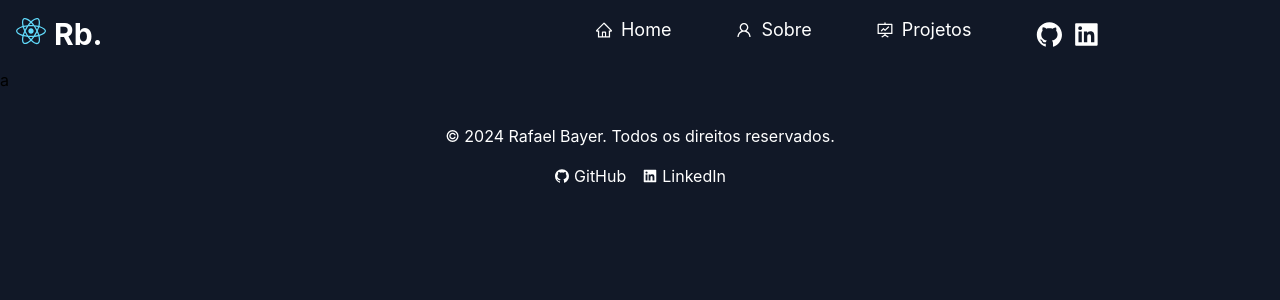
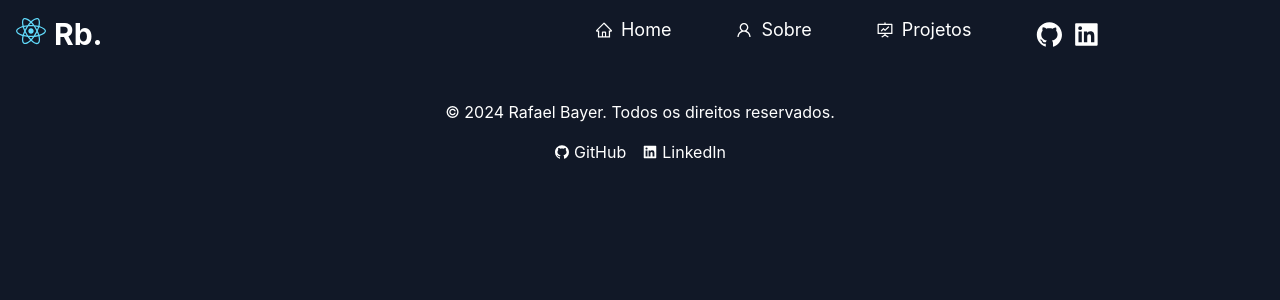
Before and after one commit to rafaelBayer/portifolio, a React (Create React App) app: page / in a window 1280 px wide. Shown: the top 300 px of the page. Built offline with nearby package versions, Linux system fonts and the light colour scheme.

Commit message:
Adicionado imagem da home

```diff
--- a/src/screens/Home.jsx
+++ b/src/screens/Home.jsx
@@ -1,12 +1,20 @@
 import React from 'react'
+
 import Template from './template/Template'
+import Imagem from '../assets/codeImage.png'
 
 const Home = () => {
     const page = "Home";
   return (
     <Template page={page}>
-       <div>a</div>
+      <div className="flex flex-col">
+        <div className="w-full text-left">
 
+        </div>
+      </div>
+
+
+       {/* <img src={Imagem} alt="a" /> */}
     </Template>
   )
 }
```
Also changed, not shown: src/assets/codeImage.png (added).
